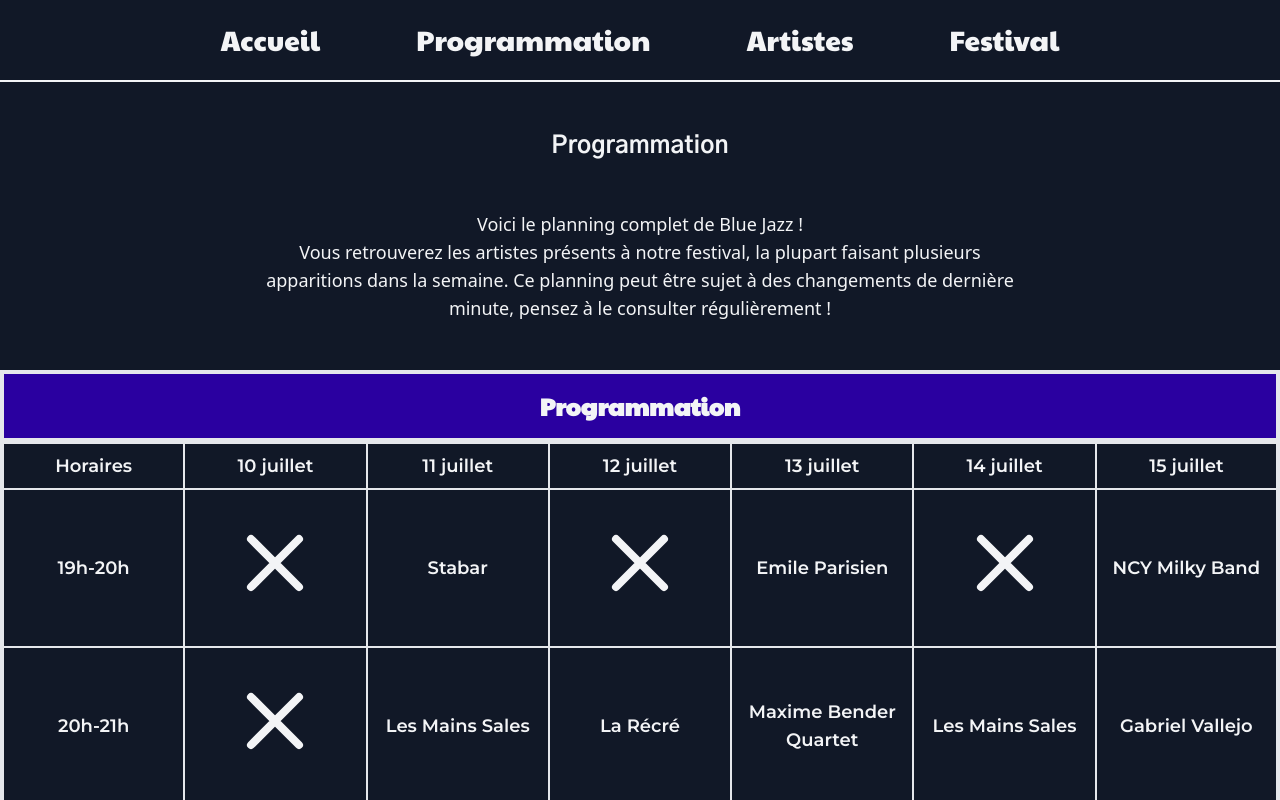
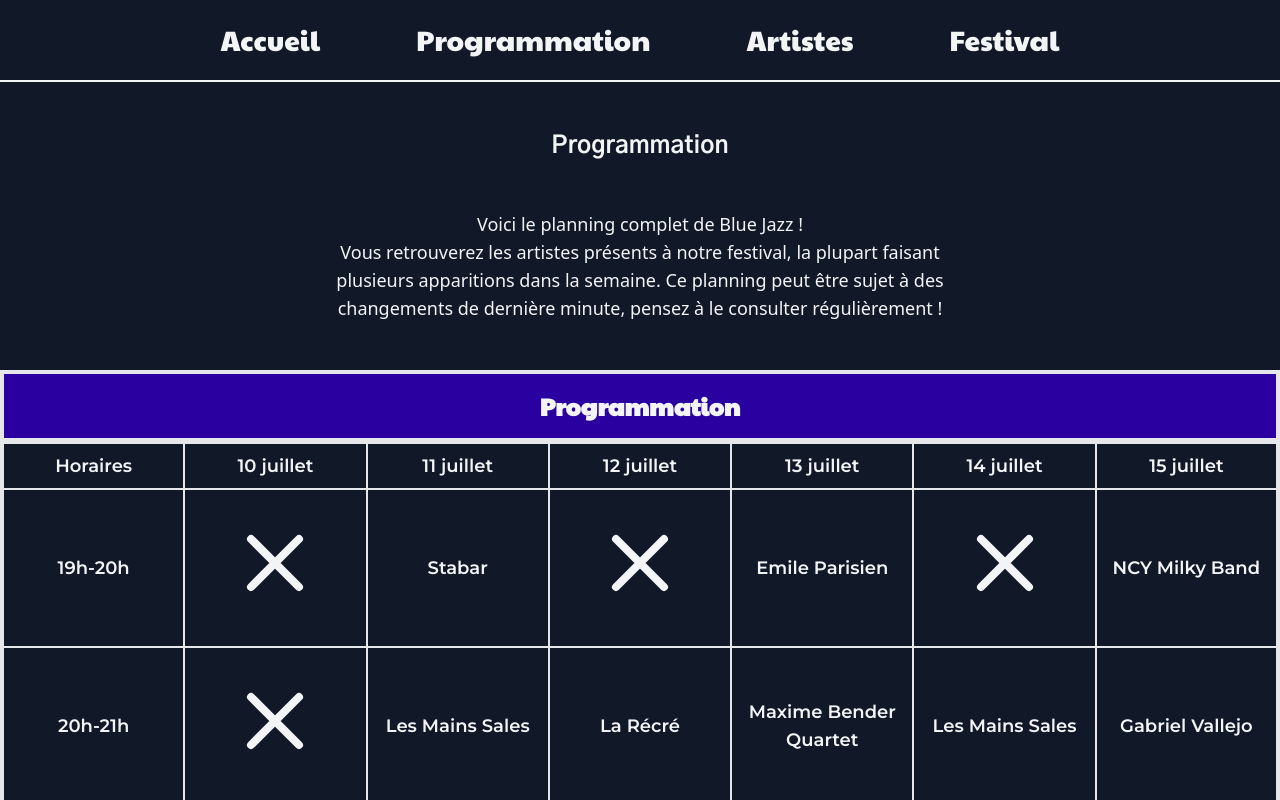
Before and after one commit to monturet-matthieu/sae-203, a Vue app: page /programmation in a window 1280 px wide. Shown: the top 800 px of the page. Built offline with nearby package versions, Linux system fonts and the light colour scheme.

Commit message:
changements mineurs mentions légales + programmation

```diff
--- a/src/views/Mentionslegales.vue
+++ b/src/views/Mentionslegales.vue
@@ -37,7 +37,7 @@
 
           <h3 class="font-semibold text-xl text-center pt-16 pb-8 lg:text-left">Données personnelles</h3>
           <p>Vous n’êtes techniquement pas tenu de nous communiquer vos données personnelles lorsque vous visitez notre site Internet <a class="text-indigo-400" href="http://bluejazz.femin-in.eu/">bluejazz.femin-in.eu</a>.</p>
-          <p>Mais, pour accéder à la plupart des services de notre site, vous allez être amené à nous communiquer un email. D’autres informations pourront vous être éventuellement demandées. C’est le cas lorsque vous remplissez le formulaire qui vous est proposé en ligne, dans la rubrique «Se préinscrire gratuitement ». Si vous ne fournissez pas d’adresse mail, vous ne pourrez pas avoir de renseignement sur nos prochaines activités ou recevoir des informations exclusives</p>
+          <p>Mais, pour accéder à la plupart des services de notre site, vous allez être amené à nous communiquer un email. D’autres informations pourront vous être éventuellement demandées. C’est le cas lorsque vous remplissez le formulaire qui vous est proposé en ligne, dans la rubrique « Contact ». Si vous ne fournissez pas d’adresse mail, vous ne pourrez pas avoir de renseignement sur nos prochaines activités ou recevoir des informations exclusives</p>
           <p>Nous avons la possibilité de recueillir des informations qui concernent l’utilisation de notre site comme le temps que vous passez sur les pages, les zones où vous cliquez le plus, le type de navigateur que vous utilisez… Ces informations feront l’objet de statistiques au sein des membres de l’équipe. Les bases de données sont protégées par les dispositions de la loi du 1er juillet 1998 transposant la directive 96/9 du 11 mars 1996 relative à la protection juridique des bases de données.</p>
         </div>
     </div>
--- a/src/views/Programmation.vue
+++ b/src/views/Programmation.vue
@@ -2,7 +2,7 @@
     <h2 class="font-gothic font-bold text-2xl text-center my-12">Programmation</h2>
 
     <p class="text-montserrat text-lg xl:mx-64 lg:mx-32 md:16 sm:mx-8 mt-12 text-center">Voici le planning complet de Blue Jazz !</p>
-    <p class="text-montserrat text-lg xl:mx-64 lg:mx-32 md:16 sm:mx-8 mb-12 text-center">Vous retrouverez les artistes présents à notre festival, la plupart faisant plusieurs apparitions dans la semaine. Ce planning peut être sujet à des changements de dernière minute, pensez à le consulter régulièrement !</p>
+    <p class="text-montserrat text-lg xl:mx-80 lg:mx-32 md:16 sm:mx-8 mb-12 text-center">Vous retrouverez les artistes présents à notre festival, la plupart faisant plusieurs apparitions dans la semaine. Ce planning peut être sujet à des changements de dernière minute, pensez à le consulter régulièrement !</p>
 
     <table class="w-full table-fixed text-center mb-8 border-collapse font-montserrat text-sm font-medium md:text-base lg:text-lg lg:font-semibold">
         <caption class="sr-only">Planning des différents passages d'artistes sur la durée du festival</caption>
```
